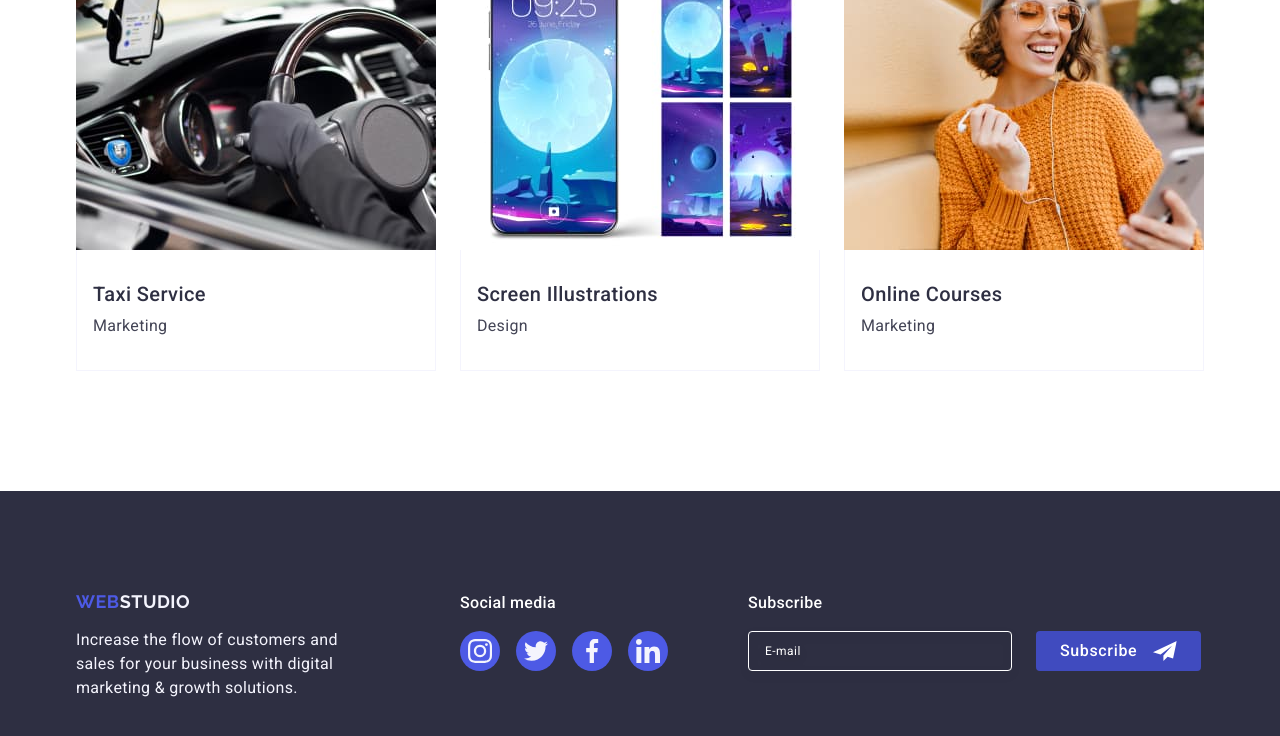
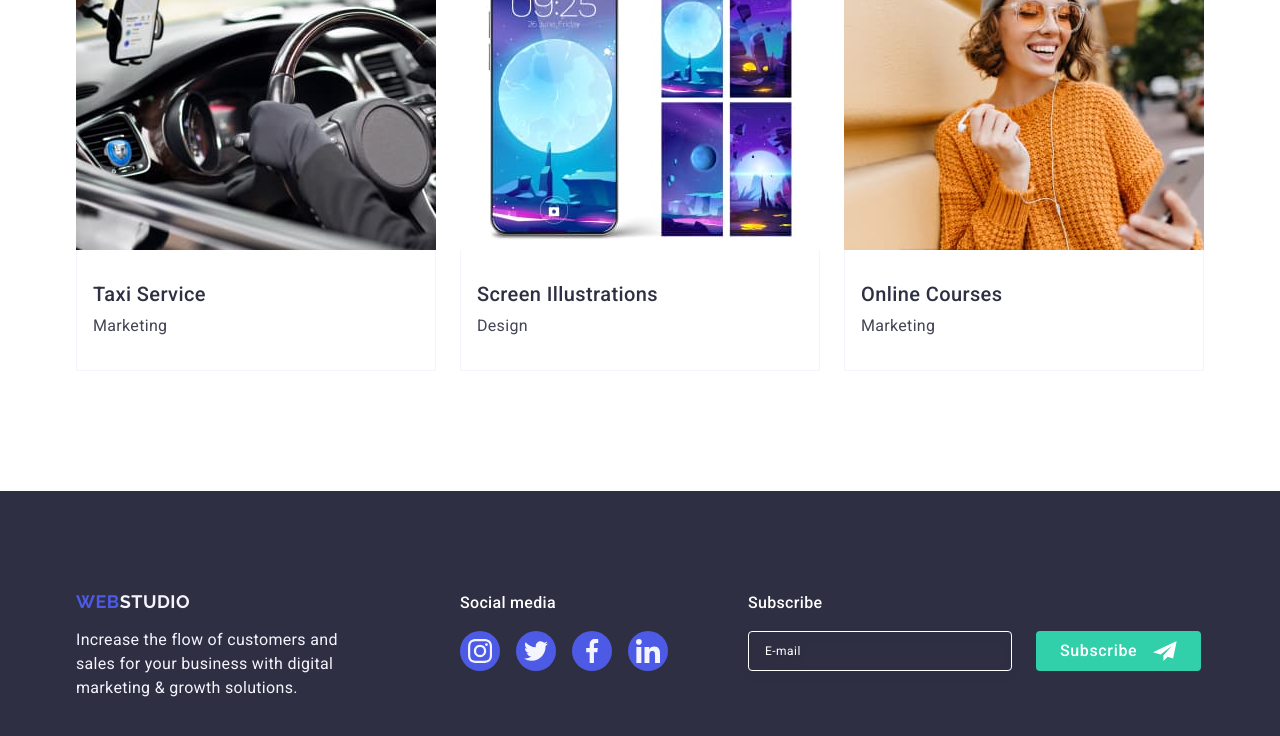
Before and after one commit to MariiaHelevera/goit-markup-hw-06, a plain HTML site: page index.html in a window 1280 px wide. In both pictures the pointer is over the button "Subscribe". Shown: the part 2669-3405 px from the top of the page. Drawn offline with nearby package versions, Linux system fonts and the light colour scheme.

Commit message:
Update styles.css

```diff
--- a/css/styles.css
+++ b/css/styles.css
@@ -703,7 +703,7 @@ width: 100%;
 }
 
 .footer-form-btn:hover, .footer-form-btn:focus {
-    background-color: #404BBF;
+    background-color: #31D0AA;
 }
 
 .footer-btn-icon {
```
